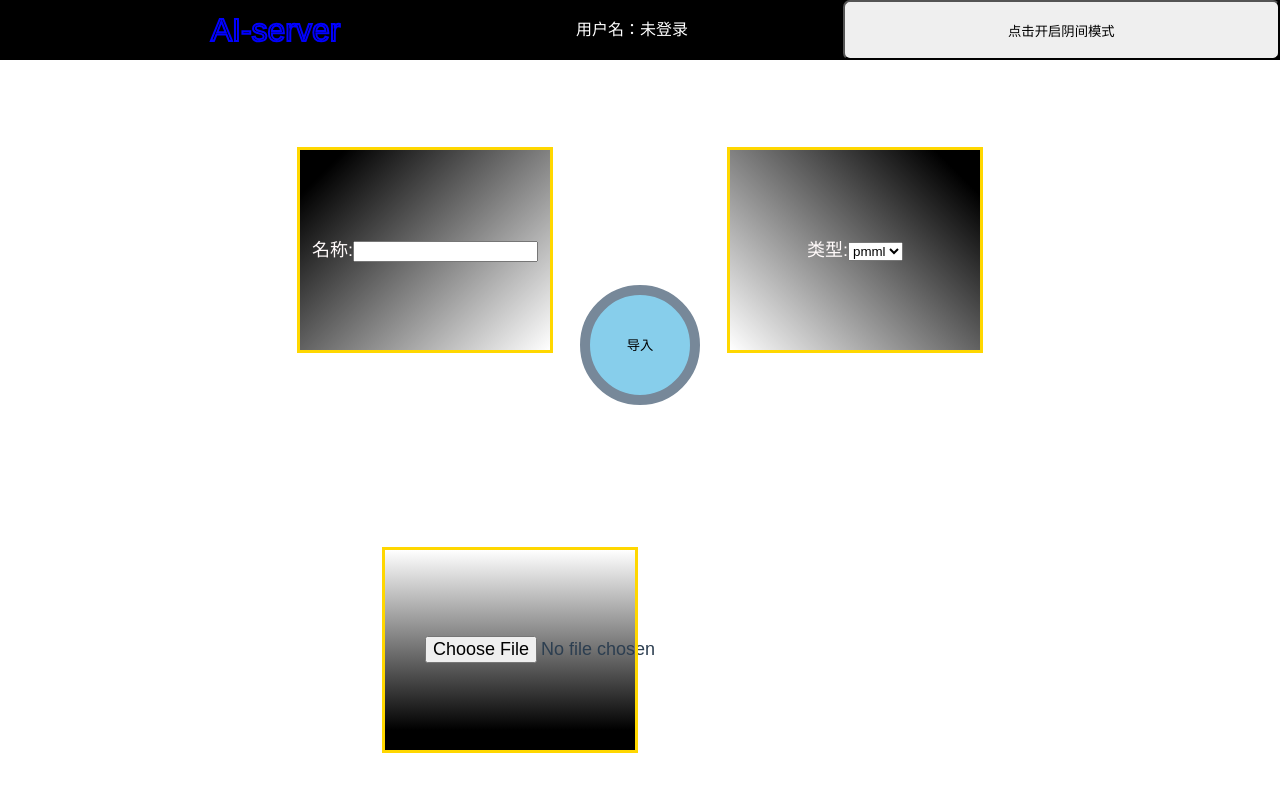
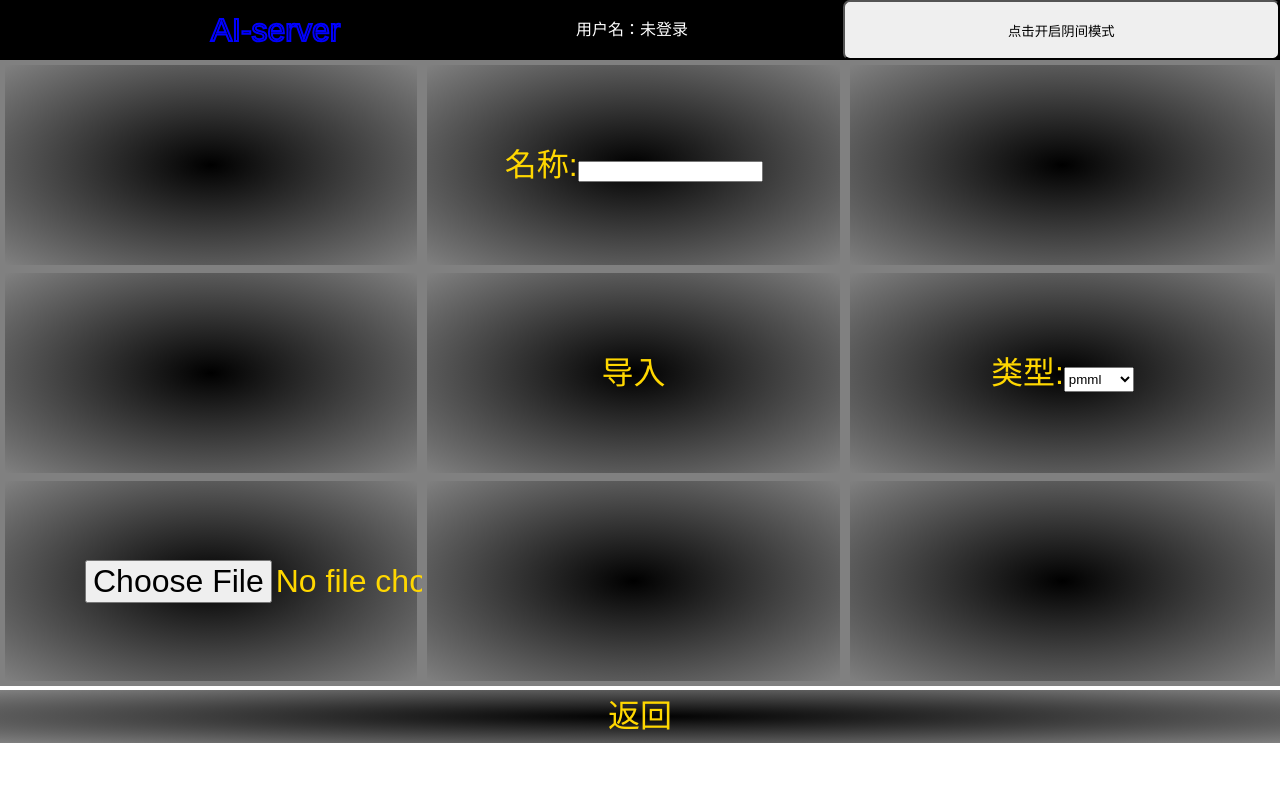
Before and after one commit to YF-T/ai-server, a Vue app in the folder frontend/: page /#/newmodel in a window 1280 px wide. Shown: the top 792 px of the page. Built offline with nearby package versions, Linux system fonts and the light colour scheme.

Commit message:
修改页面CSS，增加错误提示

```diff
--- a/frontend/src/components/model_manage_item.vue
+++ b/frontend/src/components/model_manage_item.vue
@@ -41,7 +41,7 @@ export default defineComponent({
 p{
     text-align:center;
     float:left;
-    width:100px;
+    width:200px;
     height:30px;
     font-size: large;
     color:pink;
--- a/frontend/src/views/model_manage.vue
+++ b/frontend/src/views/model_manage.vue
@@ -1,7 +1,7 @@
 <template>
 <div>
   <h1 id="title">模型管理</h1>
-  <label>模型类型 : </label><input type='text' v-model="filter"/>
+  <label>模型名称 : </label><input type='text' v-model="filter"/>
   <br/><br/>
   <div class="body">
   <div class = "center">
@@ -9,7 +9,7 @@
   </div>
   <br/>
   <div class = "center" v-for = "item in data" v-show = "show(item.modelname)">
-<!--  <div class = "center" v-for = "item in this.store.state.details" v-show = "show(item.modeltype)">-->
+<!--  <div class = "center" v-for = "item in this.store.state.details" v-show = "show(item.modelname)">-->
       <model_manage_item :modelname="item.modelname" :modeltype="item.modeltype" :time="item.time" :op="`???`"></model_manage_item>
   </div>
   </div>
@@ -51,11 +51,10 @@ export default defineComponent({
       param.append('user', this.store.state.username);
       param.append('password', this.store.state.password);
       var path = 'http://127.0.0.1:5000/getusermodel ';
-      axios
-        .post(path,param,{headers:{"Content-Type":"application/x-www-form-urlencoded"}})
+      axios.get(path, {params: param})
           .then(response => {
-            console.log(response.data);
-            this.data = response.data.model;
+            console.log(response);
+            this.data = response.data.model
           });
     }
     },
@@ -69,22 +68,26 @@ export default defineComponent({
 button{
   align-content: center;
   background-image: linear-gradient( 135deg, skyblue 10%, violet 100%);
+  height:50px;
+  width:80px;
 }
 #thead{
   float:left;
   text-align:center;
-  width:100px;
+  width:200px;
+  border:solid black thin;
 }
 .center{
-  width:400px;
+  width:810px;
   /*position:absolute;*/
-  margin-left:570px;
   margin-bottom: 10px;
   margin-top: 10px;
 }
 .body{
   height:400px;
+  width:830px;
   overflow-y: scroll;
+  margin:auto;
 }
 
 </style>
--- a/frontend/src/views/newmodel.vue
+++ b/frontend/src/views/newmodel.vue
@@ -1,8 +1,13 @@
 <template>
-<div id="all">
+<div>
+  <div id="main">
+  <div></div>
   <div id="name">
   <label class="mname">名称:</label><input type='text' v-model="modelname" />
   </div>
+  <div></div>
+  <div></div>
+  <div id = "button" class="mname" @click="importance">导入</div>
   <div id="type">
   <label class="mname">类型: </label>
   <select v-model="modeltype">
@@ -13,7 +18,10 @@
   <div id="myfile">
     <input id="inputfile" type="file" ref="fileId" @change="getFile">
   </div>
-  <button @click="importance">导入</button>
+  <div></div>
+  <div></div>
+  </div>
+  <div class="back" @click="back">返回</div>
 </div>
 </template>
 
@@ -45,31 +53,41 @@ export default defineComponent({
      //获取file内容
     let files:any = this.$refs.fileId;
     this.file = files.files[0];
+    //this.filename = this.file.name;
+    console.log(files.files);
+    console.log(this.file);
+
+   },
+    back(){
+      this.$router.push('/model_manage');
     },
     importance(){
       let param = new FormData();
       param.append('user',this.store.state.username);
       param.append('password',this.store.state.password);
       param.append('modeltype',this.modeltype);
-      param.append('file',this.file);//TODO
+      param.append('file',this.file);
       param.append('time',current);
       param.append('description',this.op);
-      param.append('modelname',this.modelname);
       var path = 'http://127.0.0.1:5000/upload';
+      axios.post(path,param)
+          .then(response=>{
+            console.log(response.data);
+            if (response.data.status === false)
+            {
+              alert("对不起，您的模型上传失败了！");
+            }
+          });
+
       let data = {
         modelname:this.modelname,
         modeltype:this.modeltype,
         time:this.time,
         op:"???"
       }
-      console.log("11111111111111");
       this.store.commit('savemodelname',this.modelname);
       this.store.commit('savedetail',data);
-      axios.post(path,param,{headers:{"Content-Type":"application/x-www-form-urlencoded"}})
-          .then(response=>{console.log("test");
-                this.$router.push('/model_info_manage');});
-
-
+      this.$router.push('/model_info_manage');
     }
   }
 
@@ -77,61 +95,52 @@ export default defineComponent({
 </script>
 
 <style scoped>
-div{
-  outline:medium solid gold;
+#main{
+  display:grid;
+  grid-template-rows:33% 33% 34%;
+  grid-template-columns:33% 33% 34%;
 }
-#all{
-  outline:none;
-  height:570px;
-  line-height: 570px;
-}
-#name{
-  background-image: linear-gradient( 135deg, black 10%, white 100%);
-  width:250px;
+
+#main div{
+  background-image: radial-gradient(black,grey);
   height:200px;
   line-height:200px;
-  position:absolute;
-  left:300px;
-  top:150px;
+  font-size: xx-large;
+  border: grey thick solid;
+
 }
 
-#type{
-  background-image: linear-gradient( 225deg, black 10%, white 100%);
-  width:250px;
-  height:200px;
-  line-height:200px;
-  position:absolute;
-  right:300px;
-  top:150px;
+#main div:hover{
+  border: skyblue thick solid;
+  background-image: radial-gradient(white,grey);
+  transition: background-image 1s;
 }
 
-#myfile{
-  background-image: linear-gradient( 0deg, black 10%, white 100%);
-  width:250px;
-  height:200px;
-  line-height:200px;
-  position:absolute;
-  right:645px;
-  bottom:50px;
+#main div:active{
+  background-image: linear-gradient(white,lightpink);
 }
+
 .mname{
   display:inline-block;
-  font-size: large;
-  color:snow;
+  font-size: xx-large;
+  color:gold;
 }
 
 #inputfile{
-  font-size: large;
-  margin-left: 40px;
+  font-size: xx-large;
+  margin-left: 80px;
+  color:gold;
 }
 
-button{
-    width: 120px;
-    height: 120px;
-    border-radius:50%;
-    background-color: skyblue;
-    border: 10px solid lightslategrey;
-    display:inline-block;
+select{
+  width:70px;
+  height:25px;
 }
 
+.back{
+  height:53px;
+  font-size: xx-large;
+  color:gold;
+  background-image: radial-gradient(black,grey)
+}
 </style>
```
Lines whose indentation alone changed are shown as unchanged.
